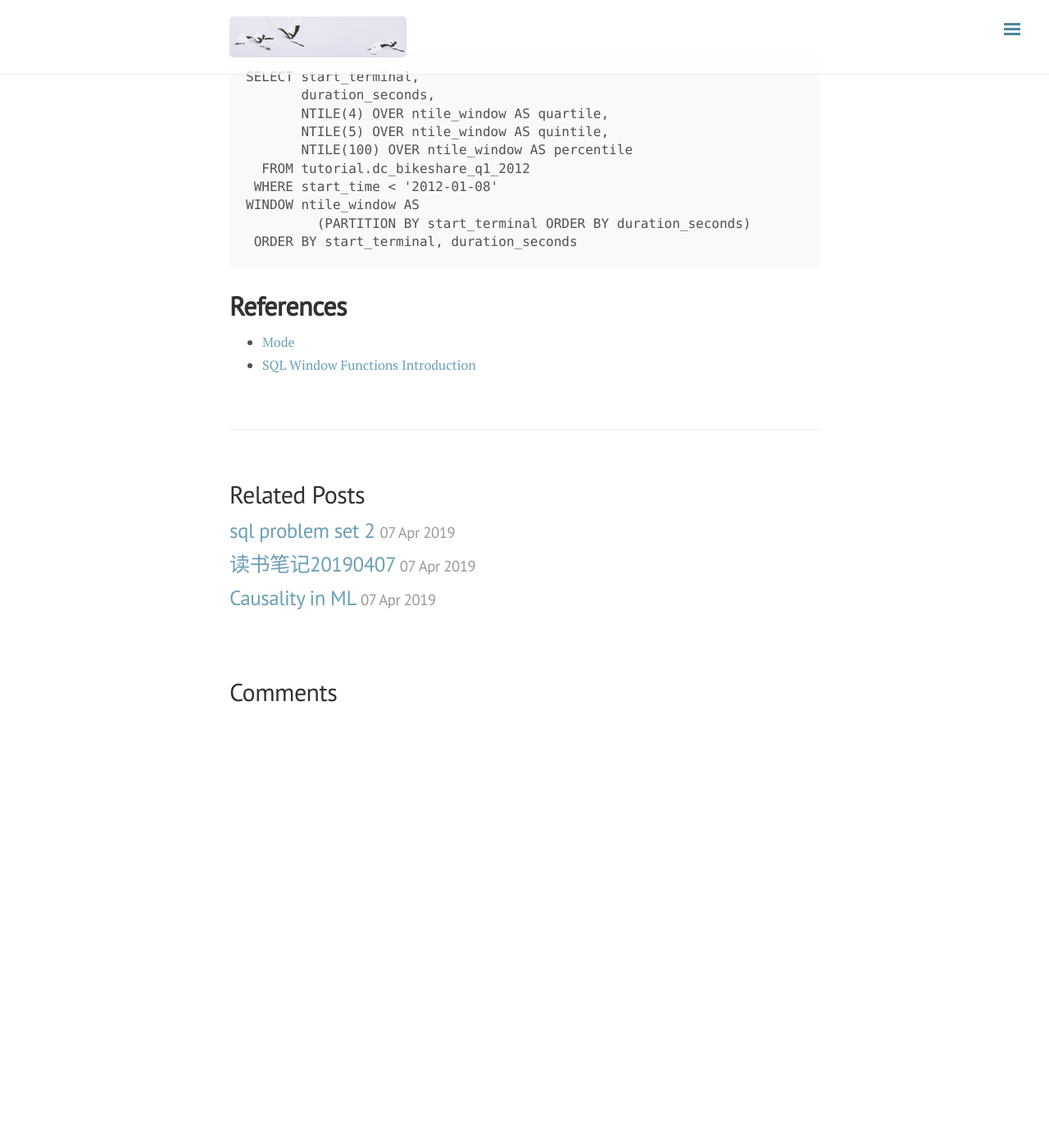
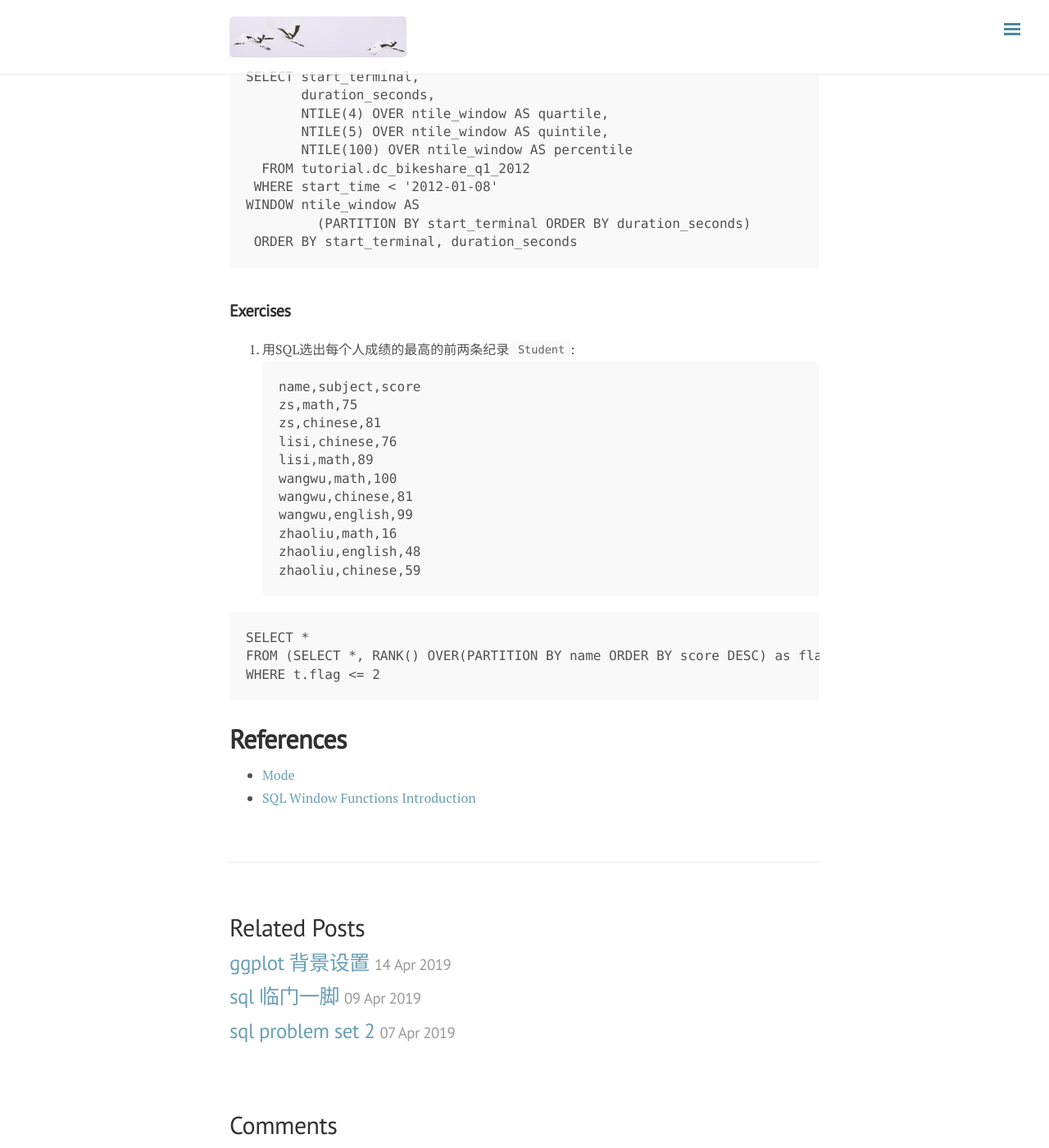
Before and after one commit to ylyy93/my_blog, a Jekyll site: the page built from _posts/sql/2019-04-02-sql-window-function.md, in a window 1280 px wide and 1400 px high, scrolled down 10011 px. Shown: the whole window at 82% size. Built offline with Jekyll 4.4.1, drawn with Linux system fonts in a browser that asks for light colours; nearby versions of some CDN libraries; comment, search, counter and statistics services are not loaded; before the commit the page ends 10884 px from its top, so only the background shows below that.

Commit message:
rebuilding site Mon Apr 15 11:48:00 MDT 2019

````diff
--- a/_posts/sql/2019-04-02-sql-window-function.md
+++ b/_posts/sql/2019-04-02-sql-window-function.md
@@ -437,6 +437,30 @@ WINDOW ntile_window AS
          (PARTITION BY start_terminal ORDER BY duration_seconds)
  ORDER BY start_terminal, duration_seconds
 ```
+
+## Exercises
+1. 用SQL选出每个人成绩的最高的前两条纪录
+`Student`:
+```
+name,subject,score
+zs,math,75
+zs,chinese,81
+lisi,chinese,76
+lisi,math,89
+wangwu,math,100
+wangwu,chinese,81
+wangwu,english,99
+zhaoliu,math,16
+zhaoliu,english,48
+zhaoliu,chinese,59
+```
+
+```
+SELECT *
+FROM (SELECT *, RANK() OVER(PARTITION BY name ORDER BY score DESC) as flag FROM student) t
+WHERE t.flag <= 2
+```
+
 # References
 - [Mode](https://mode.com/resources/sql-tutorial/sql-window-functions/)
 - [SQL Window Functions Introduction](https://drill.apache.org/docs/sql-window-functions-introduction/)
````
Also changed, not shown: _posts/2019-04-14-ggplot-背景设置.md (added, +5 -0 lines), _posts/life/2019-04-03-opt-申请-timeline.md (+1 -0 lines), _posts/sql/2019-04-09-sql-临门一脚.md (added, +32 -0 lines).
